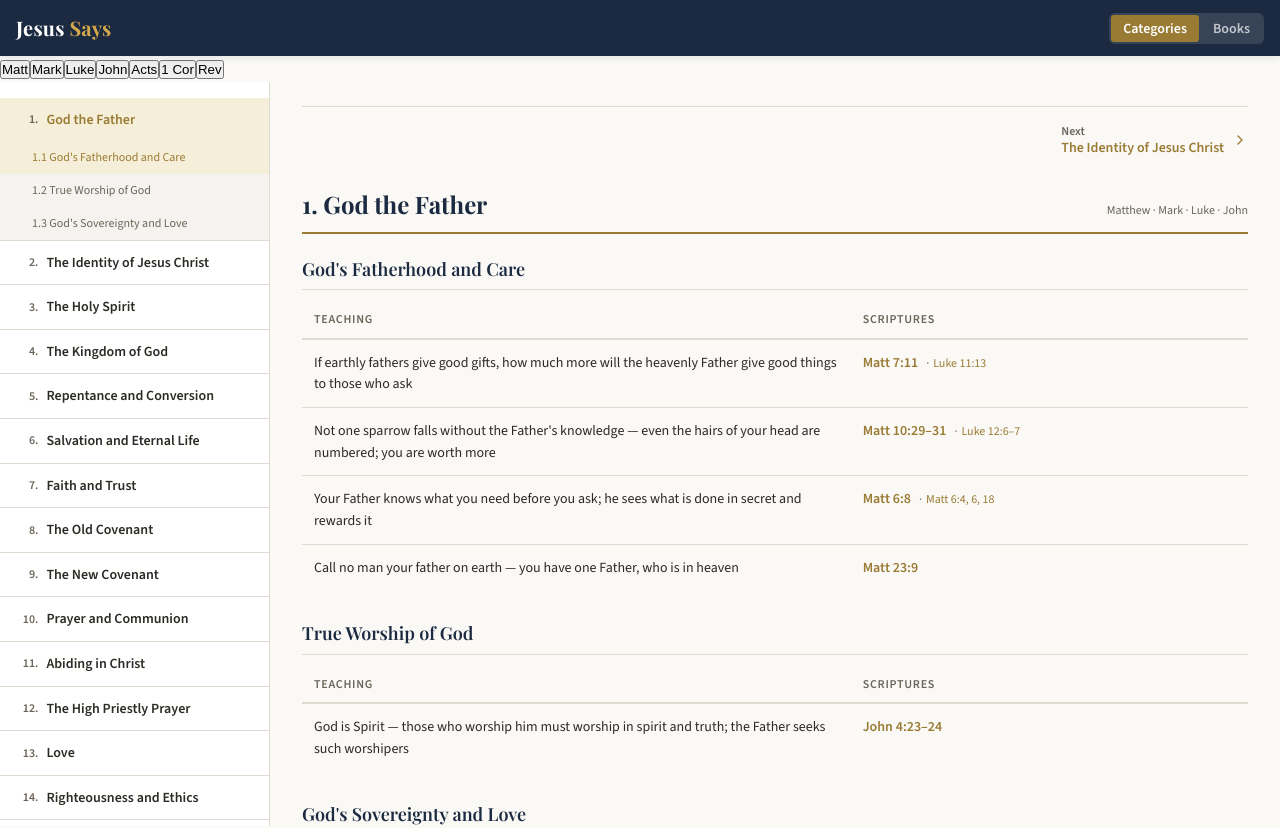
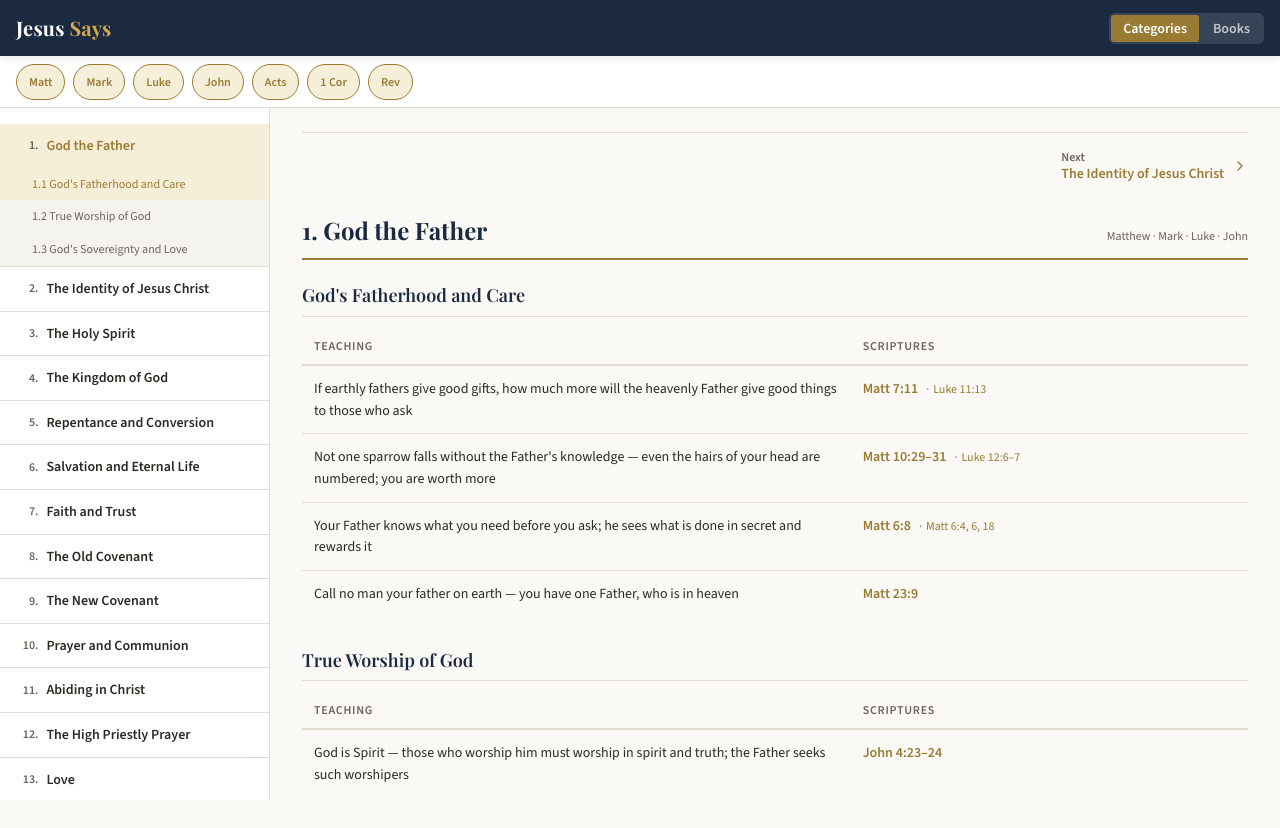
Before and after one commit to jlukerdev/JesusSays, a React (Vite) app: page /#/category/cat-1 in a window 1280 px wide. Shown: the top 828 px of the page. Built offline with nearby package versions, Linux system fonts and the light colour scheme; a web font is replaced by a local one.

Commit message:
Stage 7: styles — FilterBar, BookViewer, BookNav, adjusted sidebar offset for filter bar

```diff
--- a/src/styles/base.css
+++ b/src/styles/base.css
@@ -64,6 +64,74 @@ a:hover {
   min-height: 0;
 }
 
+/* ── Filter Bar ── */
+
+.filter-bar {
+  position: sticky;
+  top: var(--header-height);
+  z-index: 90;
+  background-color: var(--color-surface);
+  border-bottom: 1px solid var(--color-border);
+  display: flex;
+  align-items: center;
+  gap: var(--space-3);
+  padding: 0 var(--space-4);
+  height: var(--filter-bar-height);
+  overflow-x: auto;
+  -webkit-overflow-scrolling: touch;
+}
+
+.filter-bar__pills {
+  display: flex;
+  align-items: center;
+  gap: var(--space-2);
+  flex-shrink: 0;
+}
+
+.filter-bar__pill {
+  background: none;
+  border: 1px solid var(--color-border);
+  color: var(--color-muted);
+  border-radius: var(--radius-pill);
+  padding: var(--space-1) var(--space-3);
+  font-family: var(--font-body);
+  font-size: var(--text-xs);
+  font-weight: 600;
+  cursor: pointer;
+  white-space: nowrap;
+  min-height: 36px;
+  transition: background-color 0.15s ease, color 0.15s ease, border-color 0.15s ease;
+}
+
+.filter-bar__pill--active {
+  background-color: var(--color-accent-light);
+  border-color: var(--color-accent);
+  color: var(--color-accent);
+}
+
+.filter-bar__pill:hover {
+  border-color: var(--color-accent-mid);
+  color: var(--color-ink);
+}
+
+.filter-bar__clear {
+  background: none;
+  border: none;
+  color: var(--color-muted);
+  font-family: var(--font-body);
+  font-size: var(--text-xs);
+  font-weight: 600;
+  cursor: pointer;
+  padding: var(--space-1) var(--space-2);
+  margin-left: auto;
+  flex-shrink: 0;
+  white-space: nowrap;
+}
+
+.filter-bar__clear:hover {
+  color: var(--color-ink);
+}
+
 /* ── Sidebar ── */
 
 .sidebar {
@@ -73,8 +141,8 @@ a:hover {
   border-right: 1px solid var(--color-border);
   overflow-y: auto;
   position: sticky;
-  top: var(--header-height);
-  height: calc(100dvh - var(--header-height));
+  top: calc(var(--header-height) + var(--filter-bar-height));
+  height: calc(100dvh - var(--header-height) - var(--filter-bar-height));
 }
 
 .main-content {
@@ -377,6 +445,22 @@ a:hover {
   text-decoration: none;
 }
 
+/* ── Sidebar empty state (all books deactivated) ── */
+
+.sidebar-nav--empty {
+  display: flex;
+  align-items: center;
+  justify-content: center;
+  padding: var(--space-8) var(--space-4);
+}
+
+.sidebar-nav__empty-msg {
+  font-size: var(--text-sm);
+  color: var(--color-muted);
+  text-align: center;
+  font-style: italic;
+}
+
 /* ── Category Prev/Next nav ── */
 
 .cat-nav {
@@ -441,6 +525,95 @@ a:hover {
 
 .teaching-text {
   color: var(--color-ink);
+}
+
+/* ── Book Viewer ── */
+
+.book-viewer {
+  padding-bottom: var(--space-8);
+}
+
+.book-viewer__header {
+  padding-top: var(--space-4);
+  margin-bottom: var(--space-6);
+}
+
+.book-viewer__title {
+  font-family: var(--font-display);
+  font-size: var(--text-3xl);
+  font-weight: 700;
+  color: var(--color-authority);
+}
+
+.book-viewer__divider {
+  border: none;
+  border-top: 2px solid var(--color-accent);
+  margin-top: var(--space-3);
+}
+
+.book-chapter {
+  margin-bottom: var(--space-10);
+  scroll-margin-top: var(--space-4);
+}
+
+.book-chapter__title {
+  font-family: var(--font-body);
+  font-size: var(--text-sm);
+  font-weight: 700;
+  color: var(--color-muted);
+  text-transform: uppercase;
+  letter-spacing: 0.08em;
+  margin-bottom: var(--space-3);
+  padding-bottom: var(--space-2);
+  border-bottom: 1px solid var(--color-border);
+}
+
+/* ── Book viewer 3-column table ── */
+
+.book-viewer__table .col-teaching {
+  width: 45%;
+}
+
+.book-viewer__table .col-category {
+  width: 22%;
+}
+
+.book-viewer__table .col-scriptures {
+  width: 33%;
+}
+
+/* ── Category chip (Book Mode teaching rows) ── */
+
+.category-chip {
+  display: inline-flex;
+  align-items: baseline;
+  gap: var(--space-1);
+  background-color: var(--color-accent-light);
+  border: 1px solid var(--color-border);
+  border-radius: var(--radius-sm);
+  padding: 2px var(--space-2);
+  font-size: var(--text-xs);
+  line-height: 1.4;
+  max-width: 100%;
+  overflow: hidden;
+}
+
+.category-chip__num {
+  font-weight: 700;
+  color: var(--color-accent);
+  flex-shrink: 0;
+}
+
+.category-chip__title {
+  color: var(--color-ink);
+  overflow: hidden;
+  text-overflow: ellipsis;
+  white-space: nowrap;
+}
+
+.category-chip-cell {
+  vertical-align: top;
+  padding: var(--space-3);
 }
 
 /* ── Stub views ── */
@@ -509,6 +682,20 @@ a:hover {
     z-index: 50;
     box-shadow: 0 -2px 8px rgba(0, 0, 0, 0.08);
   }
+
+  /* Hide category column in book viewer table on mobile */
+  .book-viewer__table th.col-category,
+  .book-viewer__table .category-chip-cell {
+    display: none;
+  }
+
+  .book-viewer__table .col-teaching {
+    width: 58%;
+  }
+
+  .book-viewer__table .col-scriptures {
+    width: 42%;
+  }
 }
 
 @media (min-width: 768px) {
--- a/src/styles/themes/theme-classic.css
+++ b/src/styles/themes/theme-classic.css
@@ -66,5 +66,6 @@
   /* Layout */
   --sidebar-width: 270px;
   --header-height: 56px;
+  --filter-bar-height: 52px;
   --content-max-width: 860px;
 }
```
